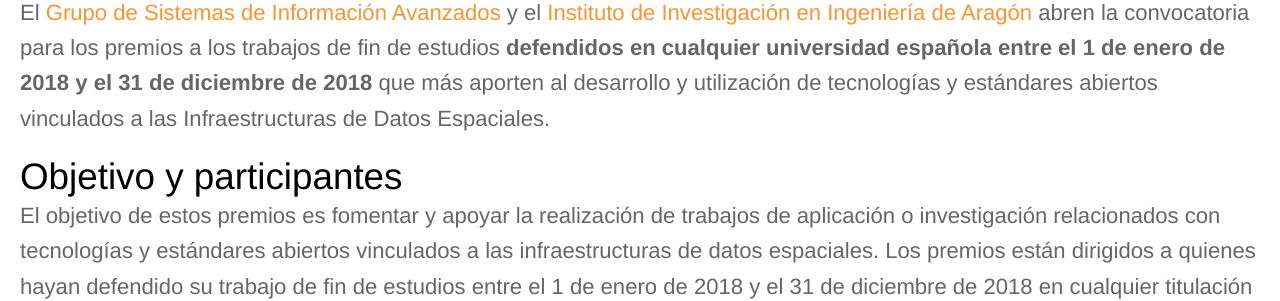
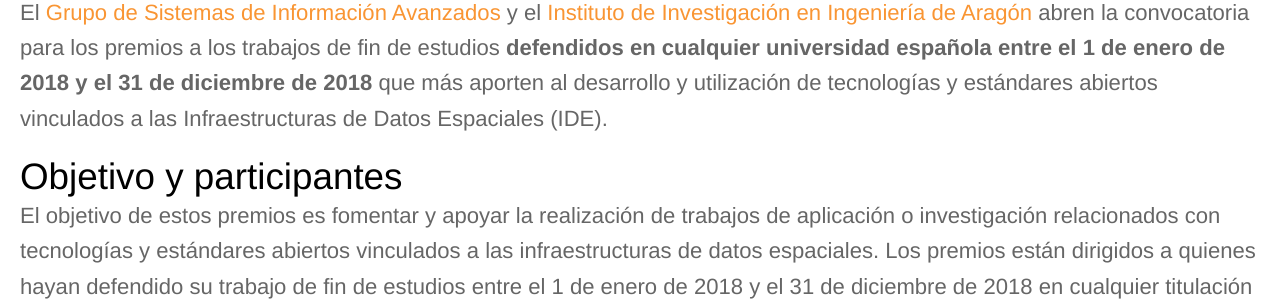
Before and after one commit to IAAA-Lab/IAAA-Lab.github.io, a Jekyll site: the page built from _posts/2019-02-15-tercera-ed-premios-pedro-muro-tfe.md, in a window 1280 px wide and 900 px high, scrolled down 456 px. Shown: the part 190-491 px from the top of the window. Built offline with Jekyll 4.4.1, drawn with Linux system fonts in a browser that asks for light colours; some of the changed text lies outside the part shown.

Commit message:
Update 2019-02-15-tercera-ed-premios-pedro-muro-tfe.md

```diff
--- a/_posts/2019-02-15-tercera-ed-premios-pedro-muro-tfe.md
+++ b/_posts/2019-02-15-tercera-ed-premios-pedro-muro-tfe.md
@@ -4,7 +4,7 @@
 layout: post
 image: /images/posts/Pedro_Muro.jpg
 ---
-El [Grupo de Sistemas de Información Avanzados]({{ site.baseurl }}/) y el [Instituto de Investigación en Ingeniería de Aragón](http://i3a.unizar.es) abren la convocatoria para los premios a los trabajos de fin de estudios **defendidos en cualquier universidad española entre el 1 de enero de 2018 y el 31 de diciembre de 2018** que más aporten al desarrollo y utilización de tecnologías y estándares abiertos vinculados a las Infraestructuras de Datos Espaciales.
+El [Grupo de Sistemas de Información Avanzados]({{ site.baseurl }}/) y el [Instituto de Investigación en Ingeniería de Aragón](http://i3a.unizar.es) abren la convocatoria para los premios a los trabajos de fin de estudios **defendidos en cualquier universidad española entre el 1 de enero de 2018 y el 31 de diciembre de 2018** que más aporten al desarrollo y utilización de tecnologías y estándares abiertos vinculados a las Infraestructuras de Datos Espaciales (IDE).
 
 # Objetivo y participantes
 El objetivo de estos premios es fomentar y apoyar la realización de trabajos de aplicación o investigación relacionados con tecnologías y estándares abiertos vinculados a las infraestructuras de datos espaciales.
@@ -41,7 +41,7 @@
 
 - La capacidad de la propuesta para transmitir con rigor, extensión y claridad los contenidos del TFE (máximo 30 puntos).
 - La calidad e innovación de los elementos que configuran la propuesta y su presentación (máximo 30 puntos).
-- La contribución del TFE al estado del arte y/o su posibilidad de implementación (máximo 40 puntos).
+- La contribución del TFE al desarrollo de las IDE y su posibilidad de implementación (máximo 40 puntos).
 
 # Fallo
 El jurado, por suma de las puntuaciones asignadas de acuerdo con los criterios anteriores, concederá dos premios: un primer premio y un accésit que corresponderán con los TFE que hayan obtenido las dos puntuaciones más altas entre los presentados. Si a juicio del Jurado no hay dos de los TFE presentados que reúnan la calidad mínima exigible o cubran satisfactoriamente el objeto de la convocatoria, cualquiera de los dos premios o los dos pueden declararse desiertos.
```
